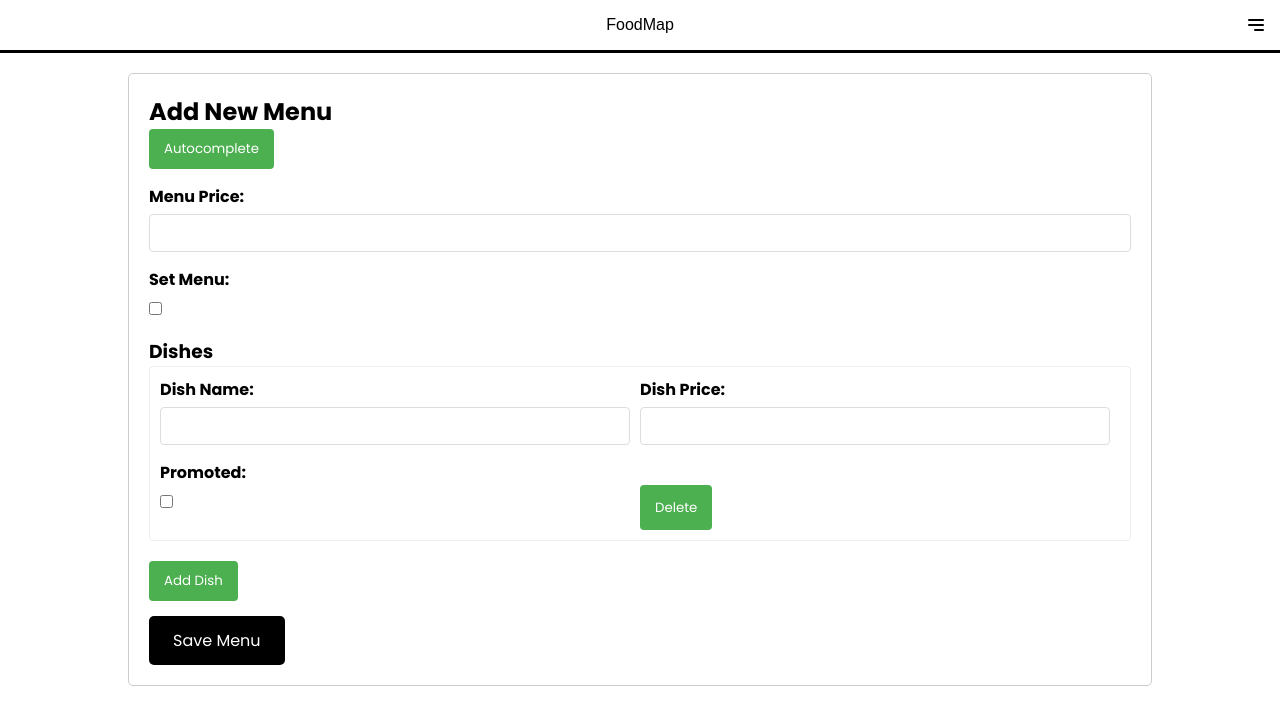
After one commit to Danielgv010/FoodMap, a Django app: page /menus/add in a window 1280 px wide. The commit adds this page. Shown: the top 725 px of the page. Run offline with Django 5.2, Linux system fonts and the light colour scheme; some web fonts are replaced.

Commit message:
Added upload menu api and front

```diff
--- /dev/null
+++ b/menus/static/menus/css/add-menu.css
@@ -0,0 +1,61 @@
+.menu-form-container {
+    width: 80%;
+    margin: 20px auto;
+    padding: 20px;
+    border: 1px solid #ccc;
+    border-radius: 5px;
+}
+
+.form-group {
+    margin-bottom: 15px;
+}
+
+.form-group label {
+    display: block;
+    margin-bottom: 5px;
+    font-weight: bold;
+}
+
+.form-group input[type="text"],
+.form-group input[type="number"] {
+    width: 100%;
+    padding: 8px;
+    border: 1px solid #ddd;
+    border-radius: 4px;
+    box-sizing: border-box; /* Important: Keep padding within the width */
+}
+
+#dishes-container .dish-row {
+    display: flex;
+    flex-wrap: wrap;
+    margin-bottom: 10px;
+    border: 1px solid #eee;
+    padding: 10px;
+    border-radius: 4px;
+}
+
+#dishes-container .dish-row .form-group {
+    width: calc(50% - 10px); /* Adjust as needed */
+    margin-right: 10px;
+}
+
+#dishes-container .dish-row button.delete-dish-button {
+    margin-top: 25px; /* Align with the input fields */
+}
+
+button {
+    background-color: #4CAF50;
+    color: white;
+    padding: 10px 15px;
+    border: none;
+    border-radius: 4px;
+    cursor: pointer;
+}
+
+button:hover {
+    background-color: #3e8e41;
+}
+
+#add-dish-button {
+    margin-top: 10px;
+}
--- a/menus/static/menus/css/menus.css
+++ b/menus/static/menus/css/menus.css
@@ -54,7 +54,7 @@
     background-color: #333;
 }
 
-.add-button {
+.add-menu-buton {
     padding: 0.75em 1.5em;
     background-color: black;
     color: white;
@@ -66,6 +66,6 @@
     margin-top: 1em;
 }
 
-.add-button:hover {
+.add-menu-buton:hover {
     background-color: #333;
 }
--- /dev/null
+++ b/menus/static/menus/js/add-menu.js
@@ -0,0 +1,133 @@
+document.addEventListener('DOMContentLoaded', function() {
+    const addMenuForm = document.getElementById('add-menu-form');
+    const addDishButton = document.getElementById('add-dish-button');
+    const dishesContainer = document.getElementById('dishes-container');
+    let dishCount = 1; // Start from 1 since there's already one dish row.
+
+    // Function to add a new dish row
+    function addDishRow() {
+        const newDishRow = document.createElement('div');
+        newDishRow.classList.add('dish-row');
+        newDishRow.innerHTML = `
+            <div class="form-group">
+                <label for="dish_name_${dishCount}">Dish Name:</label>
+                <input type="text" id="dish_name_${dishCount}" name="dish_name[]">
+            </div>
+            <div class="form-group">
+                <label for="dish_price_${dishCount}">Dish Price:</label>
+                <input type="number" id="dish_price_${dishCount}" name="dish_price[]" step="0.01">
+            </div>
+            <div class="form-group">
+                <label for="dish_promoted_${dishCount}">Promoted:</label>
+                <input type="checkbox" id="dish_promoted_${dishCount}" name="dish_promoted[]">
+            </div>
+            <button type="button" class="delete-dish-button">Delete</button>
+        `;
+
+        dishesContainer.appendChild(newDishRow);
+
+        // Add event listener to the delete button for the new row
+        const deleteButton = newDishRow.querySelector('.delete-dish-button');
+        deleteButton.addEventListener('click', function() {
+            newDishRow.remove();
+        });
+
+        dishCount++;
+    }
+
+    // Event listener for adding a new dish row
+    if (addDishButton) {
+        addDishButton.addEventListener('click', addDishRow);
+    }
+
+    // Event delegation for deleting dish rows
+    dishesContainer.addEventListener('click', function(event) {
+        if (event.target.classList.contains('delete-dish-button')) {
+            event.target.closest('.dish-row').remove();
+        }
+    });
+
+    // Form submission handling
+    if (addMenuForm) {
+        addMenuForm.addEventListener('submit', function(event) {
+            event.preventDefault(); // Prevent the default form submission
+
+            const apiUrl = addMenuForm.dataset.url;
+
+            // Get form data
+            const menuNameElement = document.getElementById('menu_name');
+            const menuName = menuNameElement ? menuNameElement.value : '';
+
+            const menuPriceElement = document.getElementById('menu_price');
+            const menuPrice = menuPriceElement ? menuPriceElement.value : '';
+
+            const setMenuElement = document.getElementById('set_menu');
+            const setMenu = setMenuElement ? setMenuElement.checked : false;
+
+
+            const dishNames = Array.from(document.querySelectorAll('input[name="dish_name[]"]')).map(input => input.value);
+            const dishPrices = Array.from(document.querySelectorAll('input[name="dish_price[]"]')).map(input => input.value);
+            const dishPromoted = Array.from(document.querySelectorAll('input[name="dish_promoted[]"]')).map(checkbox => checkbox.checked);
+
+            // Create data object
+            const data = {
+                menu_name: menuName,
+                menu_price: menuPrice,
+                set_menu: setMenu,
+                dish_name: dishNames,
+                dish_price: dishPrices,
+                dish_promoted: dishPromoted
+            };
+
+            console.log('Form Data:', data);
+
+            fetch(apiUrl, {
+                method: 'POST',
+                headers: {
+                    'Content-Type': 'application/json',
+                    'X-CSRFToken': getCookie('csrftoken')
+                },
+                body: JSON.stringify(data)
+            })
+            .then(response => {
+                if (!response.ok) {
+                    return response.json().then(err => { throw err; });
+                }
+                return response.json();
+            })
+            .then(data => {
+                alert('Menu saved successfully!');
+                // Optionally redirect or clear the form
+                window.location.href = "/";
+            })
+            .catch(error => {
+                console.error('Error saving menu:', error);
+                 if (error && typeof error === 'object') {
+                    if(error.detail){
+                      alert(JSON.stringify(error.detail));
+                    } else {
+                      alert(JSON.stringify(error));
+                    }
+
+                } else {
+                    alert('An error occurred: ' + error);
+                }
+            });
+        });
+    }
+
+    function getCookie(name) {
+        let cookieValue = null;
+        if (document.cookie && document.cookie !== '') {
+            const cookies = document.cookie.split(';');
+            for (let i = 0; i < cookies.length; i++) {
+                const cookie = cookies[i].trim();
+                if (cookie.substring(0, name.length + 1) === (name + '=')) {
+                    cookieValue = decodeURIComponent(cookie.substring(name.length + 1));
+                    break;
+                }
+            }
+        }
+        return cookieValue;
+    }
+});
--- /dev/null
+++ b/menus/templates/menus/add-menu.html
@@ -0,0 +1,63 @@
+{% extends "main/master.html" %}
+{% load static %}
+
+{% block static %}
+{{ block.super }}
+{% block nav_static %}
+{% include 'main/default-nav.html' %}
+{% endblock nav_static %}
+<link rel="stylesheet" type="text/css" href="{% static 'menus/css/add-menu.css' %}">
+<script src="{% static 'menus/js/add-menu.js' %}"></script>
+{% endblock static %}
+
+{% block content %}
+<main>
+    <div class="menu-form-container">
+        <h2>Add New Menu</h2>
+
+        <form id="add-menu-form" method="post" data-url="{% url 'menu-api' %}">
+            {% csrf_token %}
+
+            <div class="form-group">
+                <button type="button" id="autocomplete-button">Autocomplete</button>
+            </div>
+
+            <div class="form-group">
+                <label for="menu_price">Menu Price:</label>
+                <input type="number" id="menu_price" name="menu_price" step="0.01">
+            </div>
+
+            <div class="form-group">
+                <label for="set_menu">Set Menu:</label>
+                <input type="checkbox" id="set_menu" name="set_menu">
+            </div>
+
+            <h3>Dishes</h3>
+            <div id="dishes-container">
+                <!-- Initial Dish Row -->
+                <div class="dish-row">
+                    <div class="form-group">
+                        <label for="dish_name_0">Dish Name:</label>
+                        <input type="text" id="dish_name_0" name="dish_name[]">
+                    </div>
+                    <div class="form-group">
+                        <label for="dish_price_0">Dish Price:</label>
+                        <input type="number" id="dish_price_0" name="dish_price[]" step="0.01">
+                    </div>
+                    <div class="form-group">
+                        <label for="dish_promoted_0">Promoted:</label>
+                        <input type="checkbox" id="dish_promoted_0" name="dish_promoted[]">
+                    </div>
+                    <button type="button" class="delete-dish-button">Delete</button>
+                </div>
+            </div>
+
+            <div class="form-group">
+                <button type="button" id="add-dish-button">Add Dish</button>
+            </div>
+
+            <button type="submit">Save Menu</button>
+        </form>
+    </div>
+</main>
+{% endblock %}
--- a/menus/templates/menus/manage-menus.html
+++ b/menus/templates/menus/manage-menus.html
@@ -7,6 +7,7 @@
 {% include 'main/default-nav.html' %}
 {% endblock nav_static %}
 <link rel="stylesheet" type="text/css" href="{% static 'menus/css/menus.css' %}">
+<script src="{% static 'menus/js/menus.js' %}"></script>
 {% endblock static %}
 
 {% block content %}
@@ -18,7 +19,7 @@
             {% if menus %}
             {% for menu in menus %}
             <div class="menu-item">
-                        <h3>{{ menu.name }}</h3>
+                <h3>{{ menu.name }}</h3> <!-- Ensure menu has a 'name' field -->
                 <p>Price: ${{ menu.price }}</p>
                 <a href="#" class="more-button">More...</a>
             </div>
@@ -28,7 +29,7 @@
             {% endif %}
         </div>
 
-        <button class="add-button">Add Menu</button>
+        <button id="add-menu-button" class="add-menu-buton" data-url="{% url 'add-menu' %}">Add Menu</button>
     </div>
 </main>
 {% endblock %}
--- a/menus/urls.py
+++ b/menus/urls.py
@@ -3,4 +3,6 @@ from . import views
 
 urlpatterns = [
     path('', views.ManageMenusView.as_view(), name='manage-menus'),
+    path('add', views.AddMenuView.as_view(), name='add-menu'),
+    path('api/menu/', views.AddMenuAPIView.as_view(), name='menu-api'),
 ]
--- a/menus/views.py
+++ b/menus/views.py
@@ -1,9 +1,21 @@
-from django.shortcuts import render
 from django.views.generic import TemplateView
 from main.models import User
 from .utils import annotate_user_with_menu_existence
+from django.shortcuts import get_object_or_404, render
+from django.views import View
+from rest_framework.views import APIView
+from rest_framework.response import Response
+from rest_framework import serializers, status
+from rest_framework.parsers import JSONParser, MultiPartParser, FormParser
+from rest_framework.permissions import IsAuthenticated
+from .serializers import MenuSerializer
+from drf_spectacular.utils import extend_schema, OpenApiResponse
+import logging
 
+from .serializers import MenuSerializer  # Import the serializer
+from main.models import User  # Ensure you're importing your custom User model
 
+logger = logging.getLogger(__name__)
 # Create your views here.
 
 class ManageMenusView(TemplateView):
@@ -19,3 +31,58 @@ class ManageMenusView(TemplateView):
         context['user'] = user
 
         return context
+
+
+class AddMenuView(View):
+    def get(self, request):
+        return render(request, 'menus/add-menu.html')
+
+    def post(self, request):
+        return render(request, 'menus/add-menu.html')
+
+
+class AddMenuAPIView(APIView):
+    parser_classes = (JSONParser, MultiPartParser, FormParser) #Now set JSONParser
+    #permission_classes = [IsAuthenticated]  # Remove IsAuthenticated
+
+    @extend_schema(
+        request=MenuSerializer,
+        responses={
+            201: OpenApiResponse(response={"type": "object", "properties": {"message": {"type": "string"}}},
+                                  description="Menu created successfully"),
+            400: OpenApiResponse(response={"type": "object", "properties": {"error": {"type": "string"}}},
+                                  description="Validation error"),
+            500: OpenApiResponse(response={"type": "object", "properties": {"error": {"type": "string"}}},
+                                  description="Server error"),
+        },
+    )
+    def post(self, request):
+        logger.debug("MenuAPIView - request.session.items(): %s", request.session.items())
+        #logger.debug("MenuAPIView - request.user: %s", request.user)
+        #logger.debug("MenuAPIView - request.user.is_authenticated: %s", request.user.is_authenticated)
+        try:
+            user_id = request.session.get('user_id')  # Get user_id from session
+
+            if not user_id:
+                return Response({"error": "User not authenticated"}, status=status.HTTP_401_UNAUTHORIZED)
+
+            user = get_object_or_404(User, pk=user_id)  # Retrieve User object
+            try:
+
+                serializer = MenuSerializer(data=request.data)
+                if serializer.is_valid(raise_exception=True):
+                    logger.debug("MenuAPIView - Serializer validated data: %s", serializer.validated_data)
+                    menu = serializer.create(serializer.validated_data, user)  # Pass the user
+                    return Response({"message": "Menu created successfully", "menu_id": menu.id},
+                                    status=status.HTTP_201_CREATED)
+                else:
+                    logger.error("MenuAPIView - Serializer errors: %s", serializer.errors)
+                    return Response(serializer.errors, status=status.HTTP_400_BAD_REQUEST)
+
+            except serializers.ValidationError as e:
+                logger.error("MenuAPIView - Validation Error: %s", e.detail)
+                return Response(e.detail, status=status.HTTP_400_BAD_REQUEST)
+
+        except Exception as e:
+            logger.exception("MenuAPIView - Exception: %s", e)
+            return Response({"error": str(e)}, status=status.HTTP_500_INTERNAL_SERVER_ERROR)
```
Also changed, not shown: menus/serializers.py (added, +46 -0 lines), menus/static/menus/js/menus.js (added, +9 -0 lines). Lines whose indentation alone changed are shown as unchanged.
